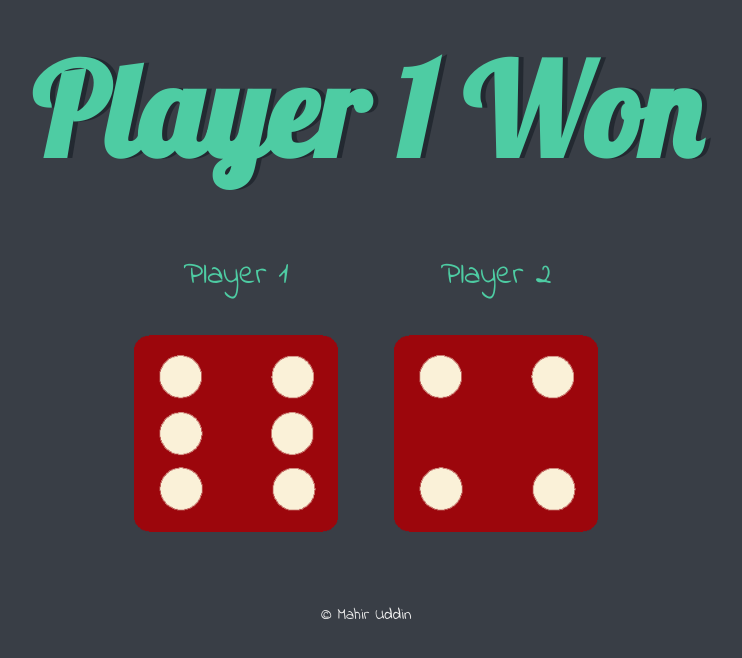
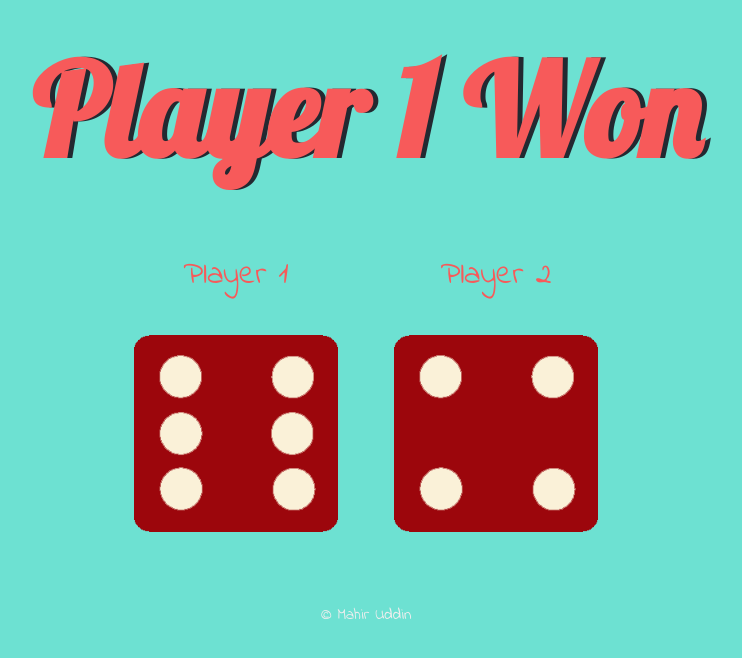
Before and after one commit to MahirUddinn/dice-game, a plain HTML site: page index.html in a window 1280 px wide. Shown: the whole page, without its empty margins (274-1016 px from the left). Drawn offline with Linux system fonts and the light colour scheme.

Commit message:
Update styles.css

```diff
--- a/styles.css
+++ b/styles.css
@@ -11,7 +11,7 @@
 }
 
 body {
-  background-color: #393E46;
+  background-color: #6DE1D2;
 }
 
 h1 {
@@ -19,12 +19,12 @@ h1 {
   font-family: 'Lobster', cursive;
   text-shadow: 5px 0 #232931;
   font-size: 8rem;
-  color: #4ECCA3;
+  color: #F75A5A;
 }
 
 p {
   font-size: 2rem;
-  color: #4ECCA3;
+  color: #F75A5A;
   font-family: 'Indie Flower', cursive;
 }
 
```
